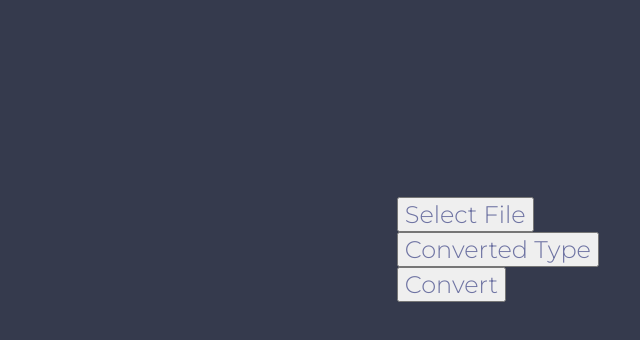
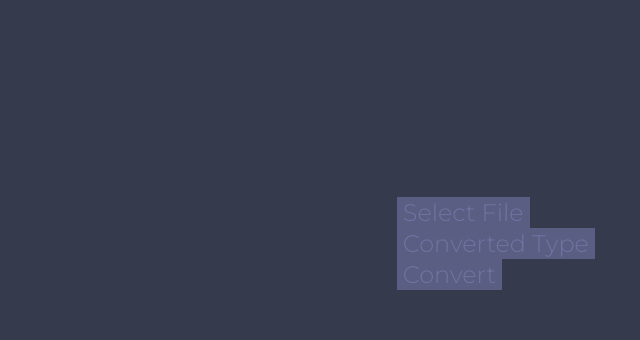
Before and after one commit to Wolfdesroyer8/Bat-To-Code, an Electron app: page src/index.html in a window 800 px wide. Shown: the part 96-436 px from the top of the page, without its empty margins (160-800 px from the left). Drawn offline with Linux system fonts and the light colour scheme.

Commit message:
fixing css btns

```diff
--- a/src/index.css
+++ b/src/index.css
@@ -24,6 +24,23 @@ body {
 #btns {
   margin-top: 28%;
   margin-left: 70%;
+}
+
+.btn {
+  background-color: #5a5e83;
+  font-family: 'Montserrat', sans-serif;
+  text-align: center;
+  color: #6F74A3;
+  font-size: 1.5em;
+  border: none;
+}
+
+#drpd1:hover {
+  background-color: #5a5e83;
+}
+
+.btn:hover {
+  background-color: #4f5272;
 }
 
 ::-webkit-scrollbar {
--- a/src/index.html
+++ b/src/index.html
@@ -12,16 +12,16 @@
   <body>
     <h1 class="title">Bat To Code</h1>
     <div id="btns">
-      <button id="btn1" class="text">Select File</button>
+      <button id="btn1" class="btn">Select File</button>
       <div class="dropdown">
-        <button id="drpd1"class="text">Converted Type</button>
+        <button id="drpd1"class="btn">Converted Type</button>
         <div class="dropdown-content">
-          <button>Python</button>
-          <button>Go exe</button>
-          <button>Python exe</button>
+          <button class="btn">Python</button>
+          <button class="btn">Go exe</button>
+          <button class="btn">Python exe</button>
         </div>
       </div>
-      <button id="btn2" class="text">Convert</button>
+      <button id="btn2" class="btn">Convert</button>
     </div>
   </body>
 </html>
```
